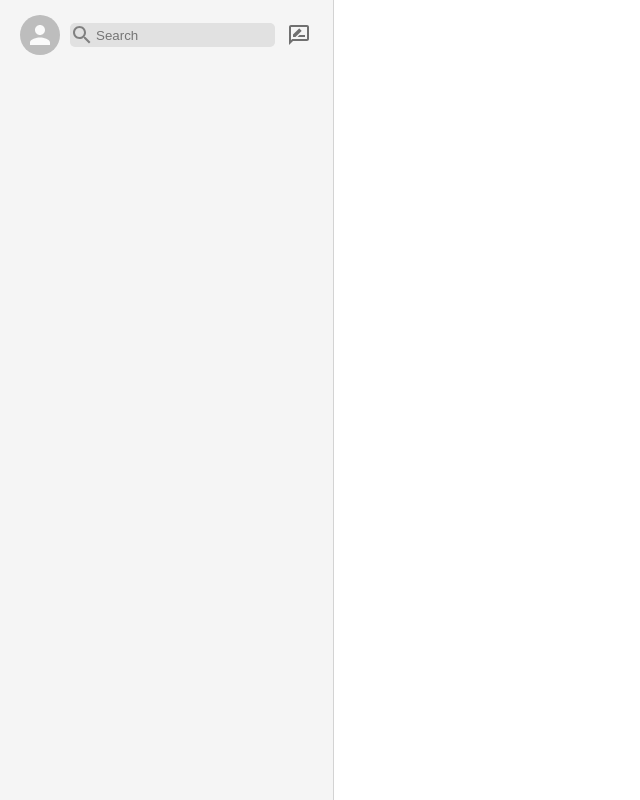
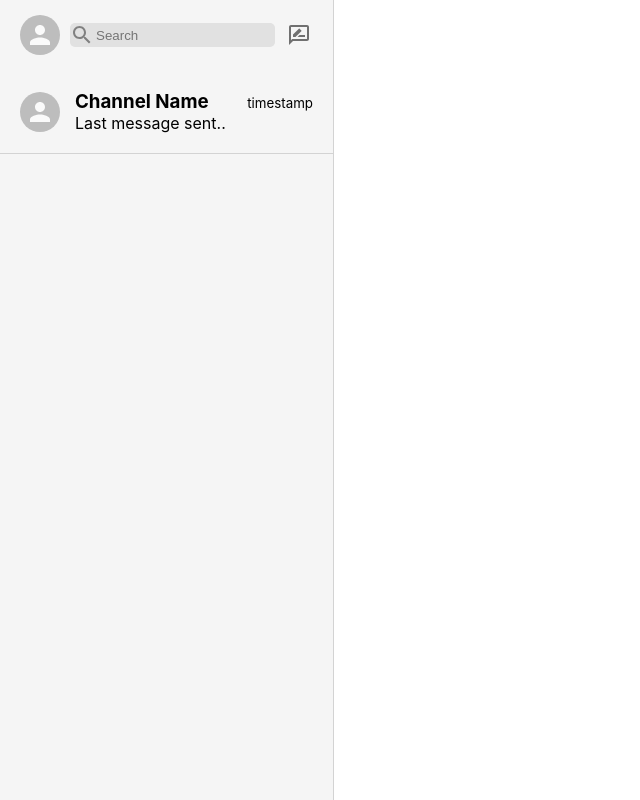
Before and after one commit to kioria95/Imessenger-Clone, a React (Create React App) app: page / in a window 1280 px wide. Shown: the whole page, without its empty margins (0-640 px from the left). Built offline with nearby package versions, Linux system fonts and the light colour scheme.

Commit message:
Added styling to Sidebar and SidebarChat

```diff
--- a/src/Sidebar.js
+++ b/src/Sidebar.js
@@ -3,6 +3,7 @@
 import "./Sidebar.css";
 import SearchIcon from "@material-ui/icons/Search";
 import RateReviewOutlinedIcon from "@material-ui/icons/RateReviewOutlined"
+import SidebarChat from "./SidebarChat";
 
 function Sidebar() {
   return (
@@ -20,7 +21,7 @@
       </div>
 
       <div className="sidebar__chats">
-
+          <SidebarChat/>
       </div>
     </div>
   );
--- /dev/null
+++ b/src/SidebarChat.css
@@ -0,0 +1,24 @@
+.sidebarChat{
+    display: flex;
+    align-items: center;
+    padding:20px;
+    border-bottom: 1px solid lightgray;
+    cursor: pointer;
+}
+
+.sidebarChat:hover{
+    background-color: #3e93fd;
+    color:white;
+}
+
+.sidebarChat__info{
+    margin-left: 15px;
+    position: relative;
+    width: 100%;
+}
+
+.sidebarChat__info > small{
+    position: absolute;
+    top: 5px;
+    right: 0;
+}
--- /dev/null
+++ b/src/SidebarChat.js
@@ -0,0 +1,18 @@
+import { Avatar } from '@material-ui/core'
+import React from 'react'
+import './SidebarChat.css'
+
+function SidebarChat() {
+    return (
+        <div className="sidebarChat">
+            <Avatar/>
+            <div className="sidebarChat__info">
+                <h3>Channel Name</h3>
+                <p>Last message sent..</p>
+                <small>timestamp</small>
+            </div>
+        </div>
+    )
+}
+
+export default SidebarChat
```
